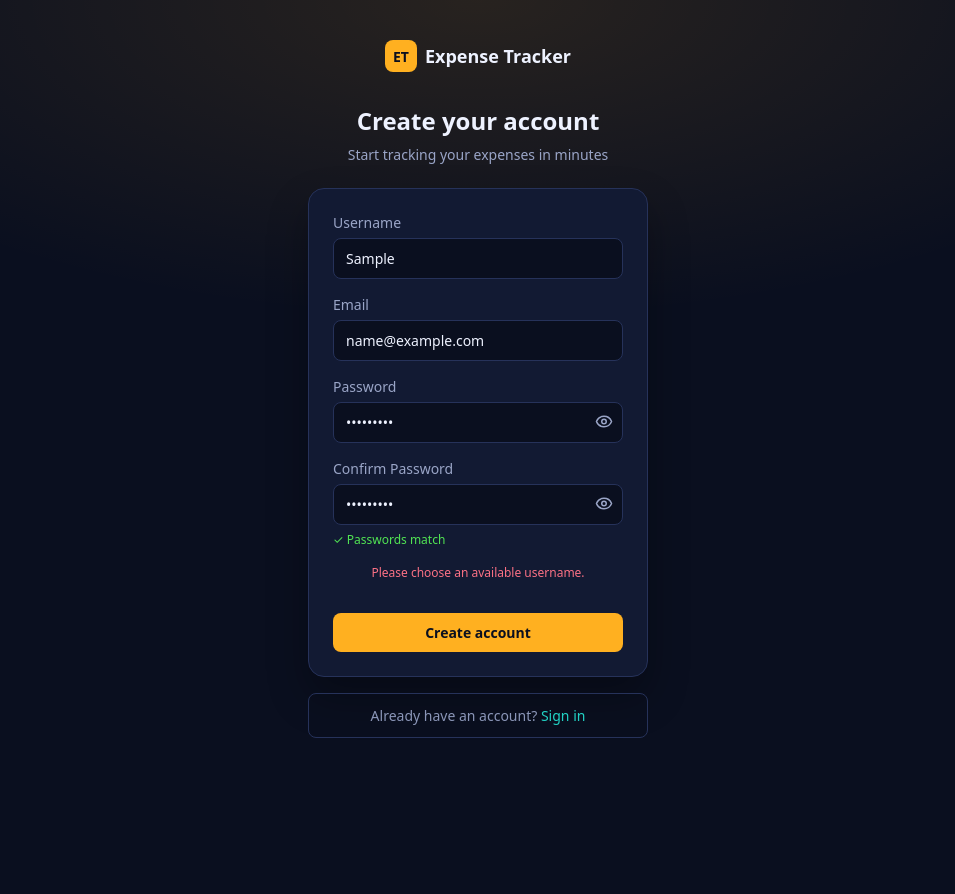
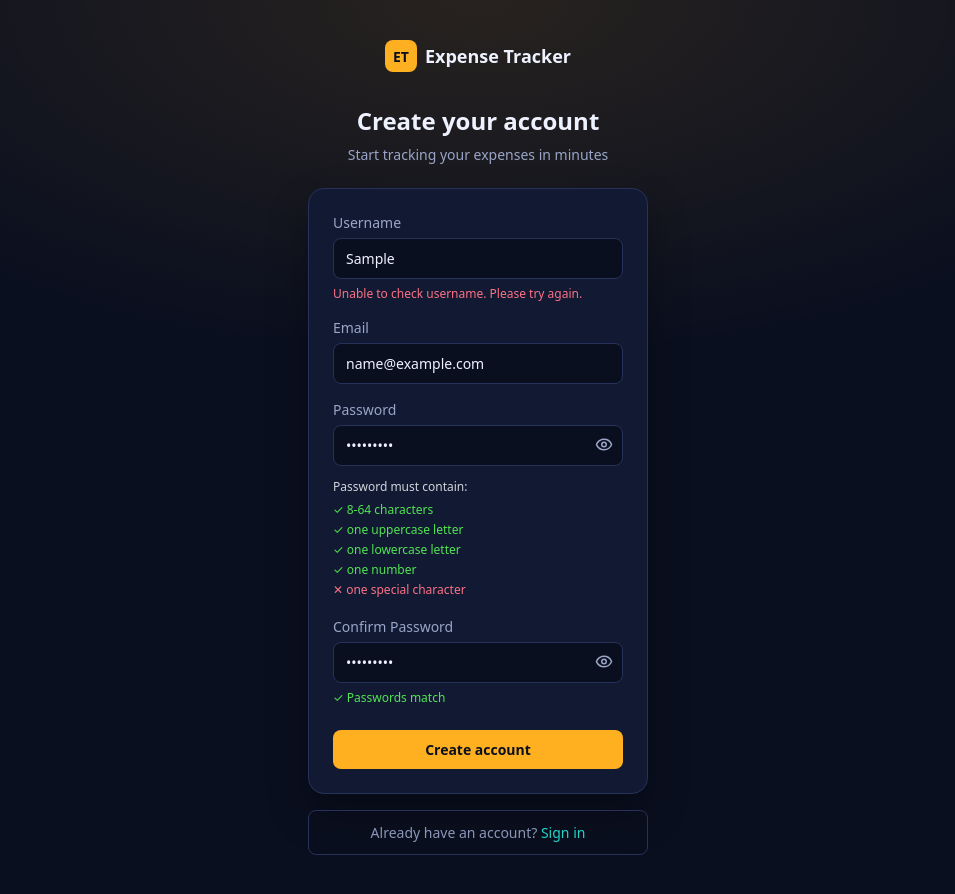
Before and after one commit to Akashsanthosh00/fastapi-expense-tracker, a React (Vite) app in the folder frontend/: page / in a window 1280 px wide. Both pictures are taken after typing "Sample", "name@example.com", "Sample123", "Sample123" into the empty fields and a click on the button "Create account". Shown: the whole page, without its empty margins (162-1117 px from the left). Before the commit the page ends 800 px from the top, so only its background shows below. Built offline with nearby package versions, Linux system fonts and the light colour scheme; no server answers.

Commit message:
Improve registration validation

```diff
--- a/frontend/src/pages/Register.css
+++ b/frontend/src/pages/Register.css
@@ -252,8 +252,9 @@
     color: #EEF2FF;
 }
 
-.password-toggle:focus {
-    outline: none;
+.password-toggle:focus-visible {
+    outline: 2px solid #FFB020;
+    outline-offset: 2px;
 }
 
 .password-rules p {
@@ -298,3 +299,15 @@
     font-size: 12px;
     text-align: center;
 }
+
+.email-error {
+    margin: 0;
+    color: #FB7185;
+    font-size: 12px;
+}
+
+.username-checking{
+    margin: 0;
+    color: #9AA5C7;
+    font-size: 12px;
+}
--- a/frontend/src/pages/Register.tsx
+++ b/frontend/src/pages/Register.tsx
@@ -1,6 +1,8 @@
 import { useState, useEffect } from 'react';
 import './Register.css'
 import { Eye, EyeOff } from "lucide-react";
+
+type UsernameStatus = "idle" | "checking" | "available" | "taken" | "error";
 
 function Register() {
 
@@ -9,11 +11,16 @@ function Register() {
 
     const [username, setUsername] = useState("");
 
-    const [usernameAvailability, setUsernameAvailability] = useState(null);
+    const [touched, setTouched] = useState({
+        username: false,
+        email: false,
+        password: false,
+        confirmPassword: false,
+    });
 
-    const [focusedField, setFocusedField] = useState<
-        "username" | "email" |"password" | "confirmPassword" | null
-    >(null);
+    const [usernameStatus, setUsernameStatus] = useState<UsernameStatus>("idle");
+
+    const [focusedField, setFocusedField] = useState<"password" | null>(null);
 
     const [email, setEmail] = useState("");
 
@@ -22,7 +29,7 @@ function Register() {
     const [submitError, setSubmitError] = useState("")
 
     const passwordRules = {
-        length: password.length >= 8 && password.length <= 16,
+        length: password.length >= 8 && password.length <= 64,
         uppercase: /[A-Z]/.test(password),
         lowercase: /[a-z]/.test(password),
         number: /[0-9]/.test(password),
@@ -30,14 +37,41 @@ function Register() {
     }
 
     const [confirmPassword, setConfirmPassword] = useState("");
+    const usernameIsValid = /^[a-zA-Z0-9_]{5,20}$/.test(username);
+
+    const normalizedEmail = email.trim().toLowerCase();
+
+    const emailIsValid =
+                        normalizedEmail.length <= 254 &&
+                        /^[^\s@]+@[^\s@]+\.[^\s@]{2,}$/.test(normalizedEmail);
 
     const handleSubmit = (e: React.FormEvent<HTMLFormElement>) => {
         e.preventDefault();
 
         setSubmitError("");
 
-        if (usernameAvailability !== true){
+        if (!usernameIsValid){
+            setSubmitError("Please enter a valid username.");
+            return;
+        }
+
+        if (usernameStatus === "checking"){
+            setSubmitError("Please wait while we check your username.");
+            return;
+        }
+
+        if (usernameStatus === "error"){
+            setSubmitError("Unable to check username. Please try again.");
+            return;
+        }
+
+        if (usernameStatus !== "available"){
             setSubmitError("Please choose an available username.");
+            return;
+        }
+
+        if (!emailIsValid){
+            setSubmitError('Please enter a valid email address');
             return;
         }
 
@@ -61,28 +95,48 @@ function Register() {
     }
 
     useEffect(() => {
+        const controller = new AbortController();
 
         const timer = setTimeout(async () => {
 
-            if (username.length < 5){
-                setUsernameAvailability(null);
+            if (username.length < 5 || !usernameIsValid){
+                setUsernameStatus("idle");
                 return;
             }
 
-            const response = await fetch(
-                `http://localhost:8000/check-username?username=${username}`
-            );
+            setUsernameStatus("checking")
 
-            const data = await response.json();
+            try {
+                const response = await fetch(
+                    `http://localhost:8000/check-username?username=${encodeURIComponent(username)}`,
+                    {signal: controller.signal}
+                );
 
-            setUsernameAvailability(data.available)
+                if (!response.ok){
+                    throw new Error("Failed to check username");
+                }
+
+                const data = await response.json();
+
+                setUsernameStatus(
+                    data.available ? "available" : "taken"
+                );
+
+            } catch (error) {
+                if (error instanceof DOMException && error.name === "AbortError"){
+                    return;
+                }
+
+                setUsernameStatus("error");
+            }
 
         }, 400);
 
         return () => {
-            clearTimeout(timer)
+            clearTimeout(timer);
+            controller.abort();
         };
-    }, [username]);
+    }, [username, usernameIsValid]);
 
   return (
     <div className="register-page">
@@ -97,7 +151,7 @@ function Register() {
 
         <div className="login-container">
 
-            <form onSubmit={handleSubmit}>
+            <form onSubmit={handleSubmit} noValidate>
                 <div>
                     <label htmlFor='username'>Username</label>
 
@@ -106,8 +160,10 @@ function Register() {
                         type="text"
                         placeholder='e.g. akash_s'
                         value={username}
-                        onChange={(e) => setUsername(e.target.value.replace(/\s/g, ""))}
-                        onFocus={() => setFocusedField("username")}
+                        onChange={(e) => {setUsername(e.target.value);
+                            setUsernameStatus("idle")
+                        }}
+                        onBlur={() => setTouched(prev => ({ ...prev, username:true}))}
                         minLength={5}
                         maxLength={20}
                         spellCheck={false}
@@ -115,40 +171,60 @@ function Register() {
                         required
                     />
 
-                    {focusedField === "username" &&
-                        username.length >= 5 &&
-                        usernameAvailability === true &&(
-                        <p className='username-available'>
+                    {touched.username && username.length > 0 && !usernameIsValid && (
+                        <p className='username-error' aria-live='polite'>
+                            Username must be 5-20 characters and contain only letters,
+                            numbers, and underscores
+                        </p>
+                    )}
+
+                    {usernameIsValid && usernameStatus === "checking" && (
+                        <p className='username-checking' aria-live="polite">
+                            Checking username...
+                        </p>
+                    )}
+
+                    {usernameIsValid && usernameStatus === "available" && (
+                        <p className="username-available" aria-live="polite">
                             ✓ Username available
                         </p>
                     )}
 
-                    {focusedField === "username" &&
-                        username.length >= 5 &&
-                        usernameAvailability === false &&(
-                        <p className='username-taken'>
+                    {usernameIsValid && usernameStatus === "taken" && (
+                        <p className="username-taken" aria-live="polite">
                             ✕ Username already taken
                         </p>
                     )}
 
-                    {username.length > 0 && username.length < 5 && (
-                        <p className='username-error'>
-                            Username must be at least 5 characters.
+                    {usernameIsValid && usernameStatus === "error" && (
+                        <p className="username-error" aria-live="polite">
+                            Unable to check username. Please try again.
                         </p>
                     )}
                 </div>
 
                 <div>
                     <label htmlFor="email">Email</label>
+
                     <input
                         id='email'
                         type="email"
                         value = {email}
                         onChange={(e) => setEmail(e.target.value)}
                         placeholder='you@example.com'
-                        onFocus={() => setFocusedField("email")}
+                        autoComplete='email'
+                        maxLength={254}
+                        onBlur={() => setTouched(prev => ({ ...prev, email: true}))}
                         required
                     />
+
+                    {touched.email && email.length > 0 && !emailIsValid && (
+                        <p className='email-error' aria-live='polite'>
+                            Please enter a valid email address.
+                        </p>
+                    )}
+
+
                 </div>
 
                 <div>
@@ -162,8 +238,13 @@ function Register() {
                             type={showPassword ? "text": "password"}
                             placeholder='Min. 8 characters'
                             minLength={8}
-                            maxLength={16}
+                            maxLength={64}
+                            autoComplete='new-password'
                             onFocus={() => setFocusedField("password")}
+                            onBlur={() => {
+                                setFocusedField(null);
+                                setTouched(prev => ({ ...prev, password: true}));
+                            }}
                             required
                         />
 
@@ -178,12 +259,12 @@ function Register() {
 
                     </div>
 
-                    {focusedField === "password" && (
+                    {(focusedField === "password" || touched.password) && (
                         <div className='password-rules'>
                             <p>Password must contain:</p>
 
                             <div className={passwordRules.length ? "rule-valid" : "rule-invalid"}>
-                                {passwordRules.length ? "✓" : "✕"} 8-16 characters
+                                {passwordRules.length ? "✓" : "✕"} 8-64 characters
                             </div>
 
                             <div className={passwordRules.uppercase ? "rule-valid" : "rule-invalid"}>
@@ -215,9 +296,9 @@ function Register() {
                             id="confirm-password"
                             type={showConfirmPassword ? "text": "password"}
                             value={confirmPassword}
+                            autoComplete='new-password'
                             onChange={(e) => setConfirmPassword(e.target.value)}
                             placeholder='Re-enter your password'
-                            onFocus={() => setFocusedField("confirmPassword")}
                             required
                         />
 
@@ -225,14 +306,17 @@ function Register() {
                             type='button'
                             className='password-toggle'
                             onClick={() => setShowConfirmPassword(!showConfirmPassword)}
-                            aria-label={showConfirmPassword ? "Hide": "Show"}
+                            aria-label={showConfirmPassword
+                                            ? "Hide confirm password"
+                                            : "Show confirm password"
+                                        }
                             >
                                 {showConfirmPassword ? <EyeOff size={18} /> : <Eye size={18} />}
                         </button>
 
                     </div>
 
-                    {focusedField === "confirmPassword" && confirmPassword.length > 0 && (
+                    {confirmPassword.length > 0 && (
                         <p className={
                             password === confirmPassword
                                 ? "password-match"
```
Also changed, not shown: 2 other files (tests, documents, lock files or other folders).
